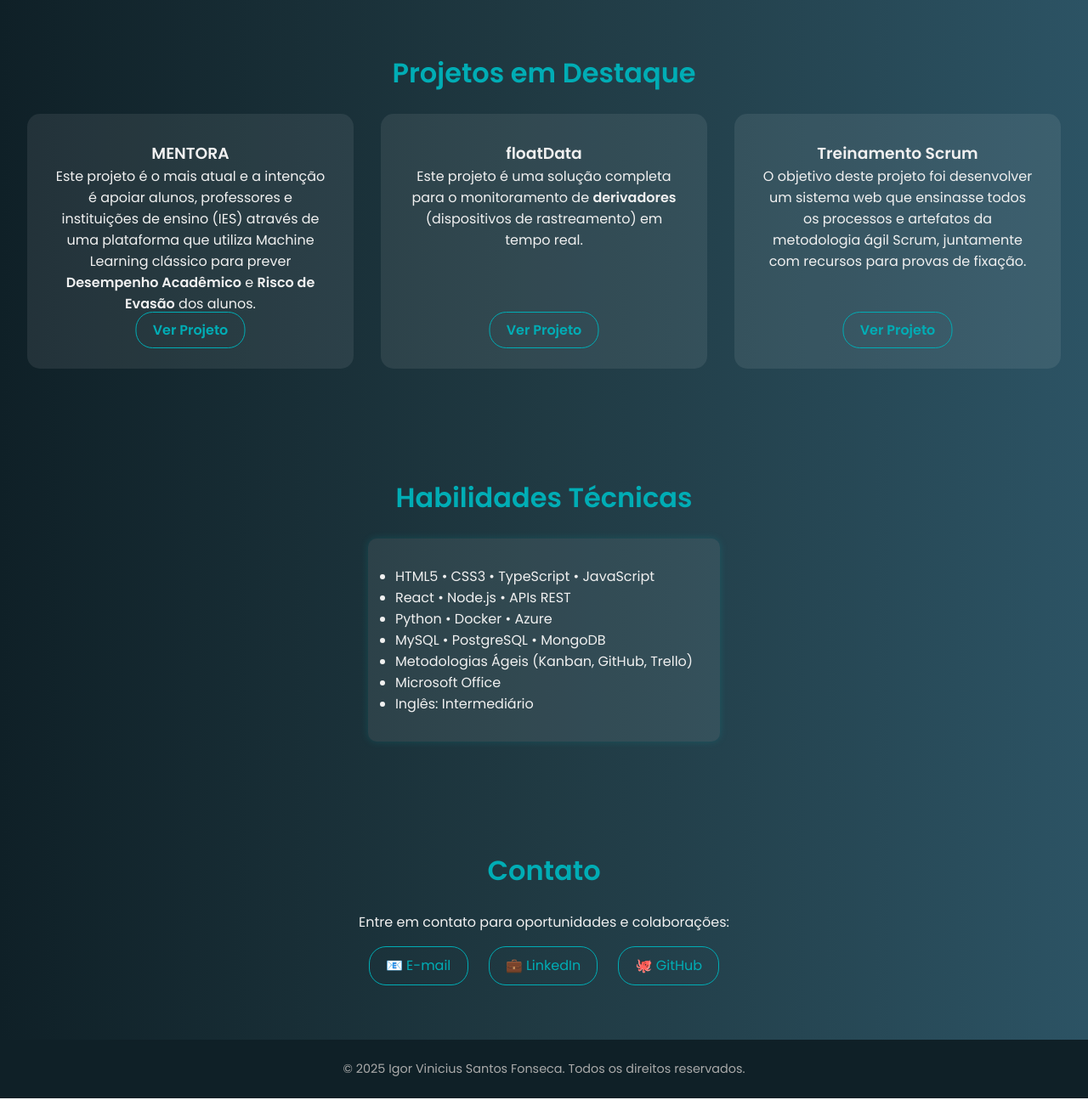
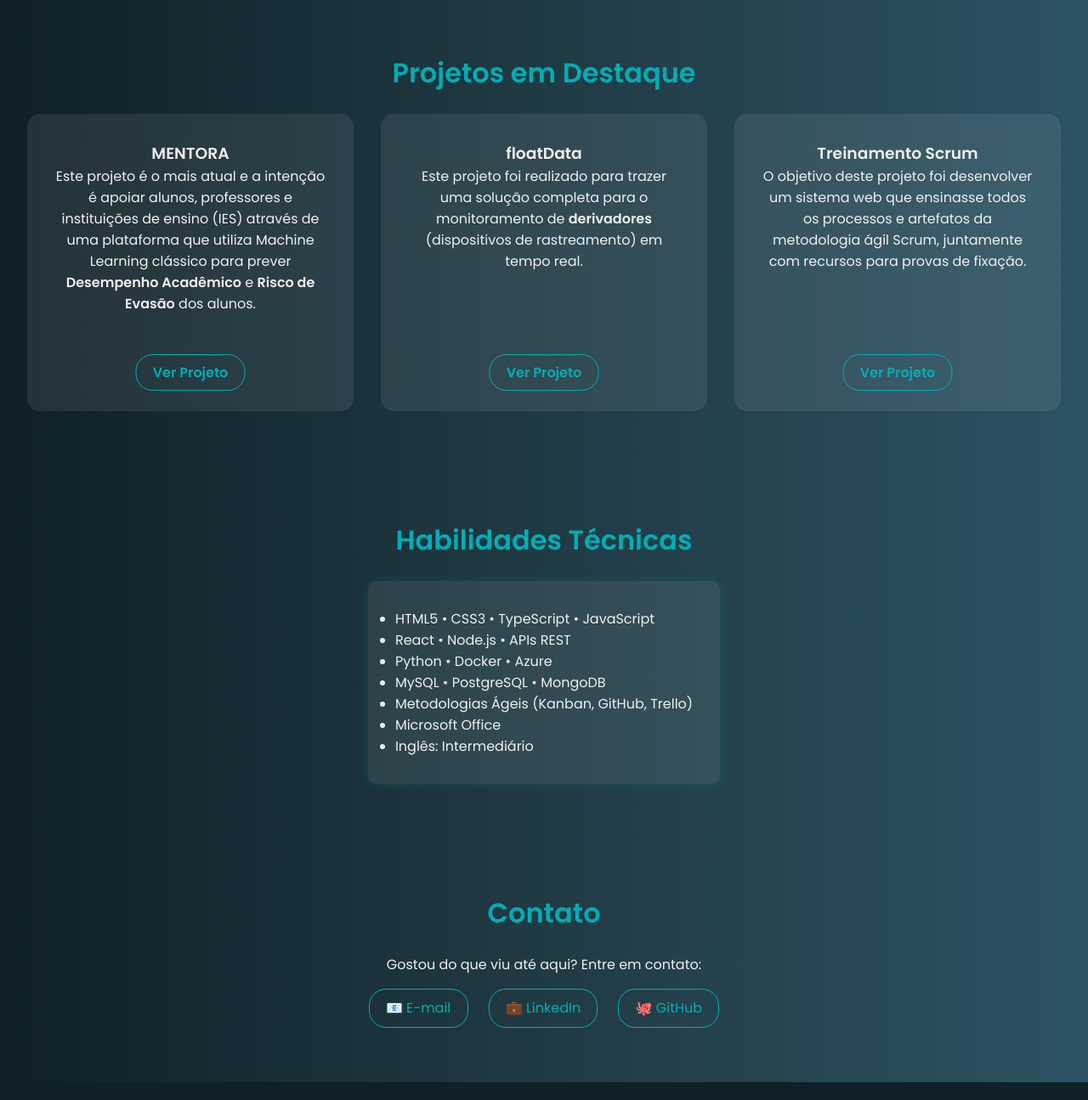
Before and after one commit to fonsecaigor/portfolio-IgorFonseca, a plain HTML site: page docs/index.html in a window 1280 px wide. Shown: the part 1380-2675 px from the top of the page at 85% size. Drawn offline with Linux system fonts and the light colour scheme.

Commit message:
alterações

```diff
--- a/docs/index.html
+++ b/docs/index.html
@@ -22,7 +22,7 @@
     </nav>
     <div class="hero-content fade-in">
       <h2>Desenvolvedor Multiplataforma</h2>
-      <p>Transformando ideias em soluções digitais modernas e eficientes.</p>
+      <p>Transformando ideias em soluções digitais modernas e eficientes</p>
       <a href="#projetos" class="btn">Ver Projetos</a>
     </div>
   </header>
@@ -69,7 +69,7 @@
 
       <div class="card">
         <h3>floatData</h3>
-        <p>Este projeto é uma solução completa para o monitoramento de <strong>derivadores</strong> (dispositivos de rastreamento) em tempo real.</p>
+        <p>Este projeto foi realizado para trazer uma solução completa para o monitoramento de <strong>derivadores</strong> (dispositivos de rastreamento) em tempo real.</p>
         <a href="https://github.com/InnoCodeSolutions/ABP_4DSM/blob/main/README.md" target="_blank">Ver Projeto</a>
       </div>
 
@@ -98,7 +98,7 @@
 
   <section id="contato" class="section contact hidden">
     <h2>Contato</h2>
-    <p>Entre em contato para oportunidades e colaborações:</p>
+    <p>Gostou do que viu até aqui? Entre em contato:</p>
     <div class="social-links">
       <a href="mailto:fonsecaigr@gmail.com">📧 E-mail</a>
       <a href="https://www.linkedin.com/in/fonsecaigor93" target="_blank">💼 LinkedIn</a>
--- a/docs/style.css
+++ b/docs/style.css
@@ -154,7 +154,7 @@ nav ul li a:hover::after {
   padding: 2rem;
   border-radius: 15px;
   transition: 0.3s;
-  min-height: 300px;                /* 🔹 aumenta a altura mínima */
+  min-height: 350px;                /* 🔹 aumenta a altura mínima */
   display: flex;
   flex-direction: column;
   justify-content: flex-start;
```
Also changed, not shown: 1 other file.
